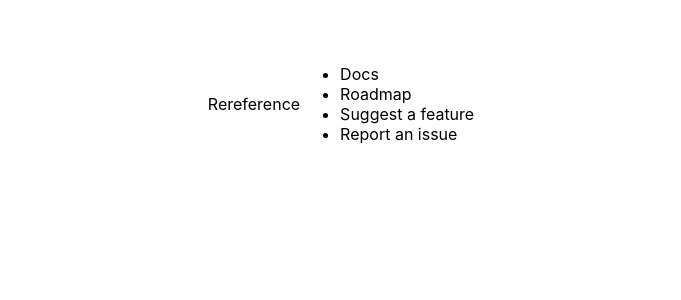
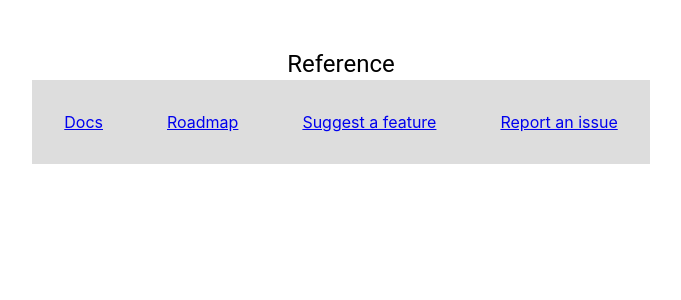
Before and after one commit to cenit-io/cenit-ui-ref, a React (Create React App) app: page / in a window 1280 px wide. Shown: the top 300 px of the page, without its empty margins (299-980 px from the left). Built offline with nearby package versions, Linux system fonts and the light colour scheme.

Commit message:
Add links

```diff
--- a/src/components/Layout.js
+++ b/src/components/Layout.js
@@ -1,11 +1,6 @@
-import IconButton from "@material-ui/core/IconButton";
-import BackIcon from "@material-ui/icons/KeyboardBackspace";
-import React, { useEffect } from "react";
-import { useHistory, useLocation } from "react-router-dom";
+import React from "react";
+import NavBar from './NavBar';
 import { makeStyles } from "@material-ui/core";
-import { HOME } from "./routes";
-// import Plans from "./Plans";
-import { Switch, Route } from "react-router-dom";
 
 const H = 6;
 
@@ -13,17 +8,6 @@ const useStyles = makeStyles(theme => ({
     root: {
         position: 'relative',
         paddingTop: theme.spacing(H)
-    },
-    appBar: {
-        position: 'absolute',
-        top: 0,
-        left: 0,
-        width: '100%',
-        height: theme.spacing(H),
-    },
-    container: {
-        height: `calc(100vh - ${theme.spacing(H)}px)`,
-        overflow: 'auto'
     }
 }));
 
@@ -33,18 +17,7 @@ export default function Layout() {
 
     return (
         <div className={classes.root}>
-            <div className={classes.container}>
-                <div className="flex justify-content-center align-items-center relative">
-                    <p>Rereference</p>
-                    <ul>
-                        <li>Docs</li>
-                        <li>Roadmap</li>
-                        <li>Suggest a feature</li>
-                        <li>Report an issue</li>
-                    </ul>
-
-                </div>
-            </div>
+            <NavBar />
         </div>
     );
 }
--- /dev/null
+++ b/src/components/NavBar.js
@@ -0,0 +1,49 @@
+import React from "react";
+import { makeStyles, Typography } from "@material-ui/core";
+
+const LINKS = [
+    { label: 'Docs', href: 'https://docs.cenit.io/' },
+    { label: 'Roadmap', href: 'https://cenit.frill.co/roadmap' },
+    { label: 'Suggest a feature', href: 'https://github.com/cenit-io/cenit/issues/new?assignees=&labels=&template=feature_request.md&title=' },
+    { label: 'Report an issue', href: 'https://github.com/cenit-io/cenit/issues/new?assignees=&labels=&template=bug_report.md&title=' }
+];
+
+const H = 6;
+
+const useStyles = makeStyles(theme => ({
+    container: {
+        height: `calc(100vh - ${theme.spacing(H)}px)`,
+        overflow: 'auto'
+    },
+    li: {
+        float: 'left'
+    },
+    a: {
+        display: 'block',
+        padding: '32px',
+        backgroundColor: '#dddddd'
+    }
+}));
+
+const NavItem = ({ item }) => {
+    const classes = useStyles();
+    return (
+        <li className={classes.li}><a className={classes.a} href={item.href}>{item.label}</a></li>
+    );
+};
+
+export default function NavBar() {
+
+    const classes = useStyles();
+
+    return (
+        <div className={classes.container}>
+            <div className="flex column justify-content-center align-items-center relative">
+                <Typography variant="h5">Reference</Typography>
+                <ul style={{ listStyleType: 'none', margin: 0, padding: 0, overflow: 'hidden' }}>
+                    {LINKS.map(i => <NavItem key={i.label} item={i} />)}
+                </ul>
+            </div>
+        </div>
+    );
+}
```
